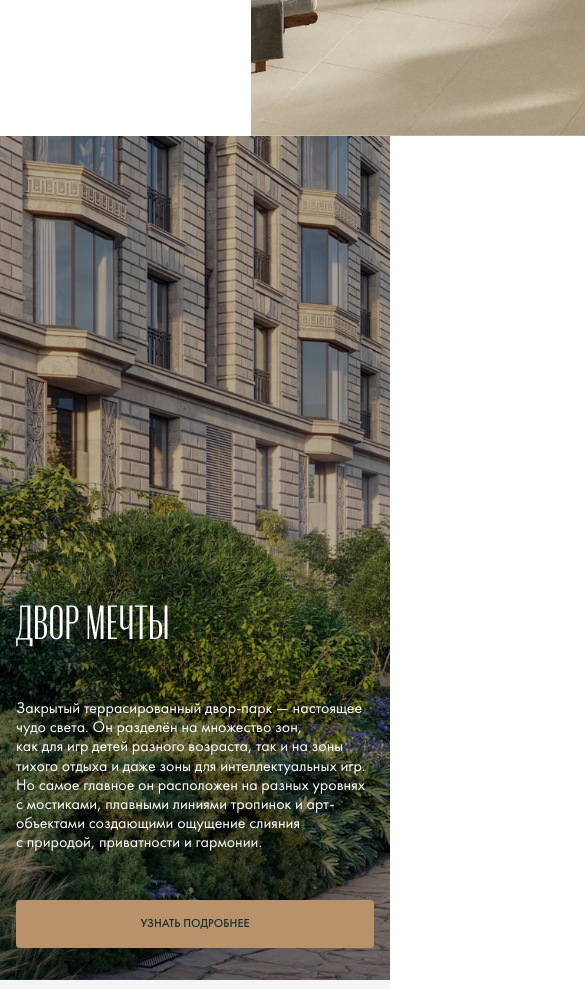
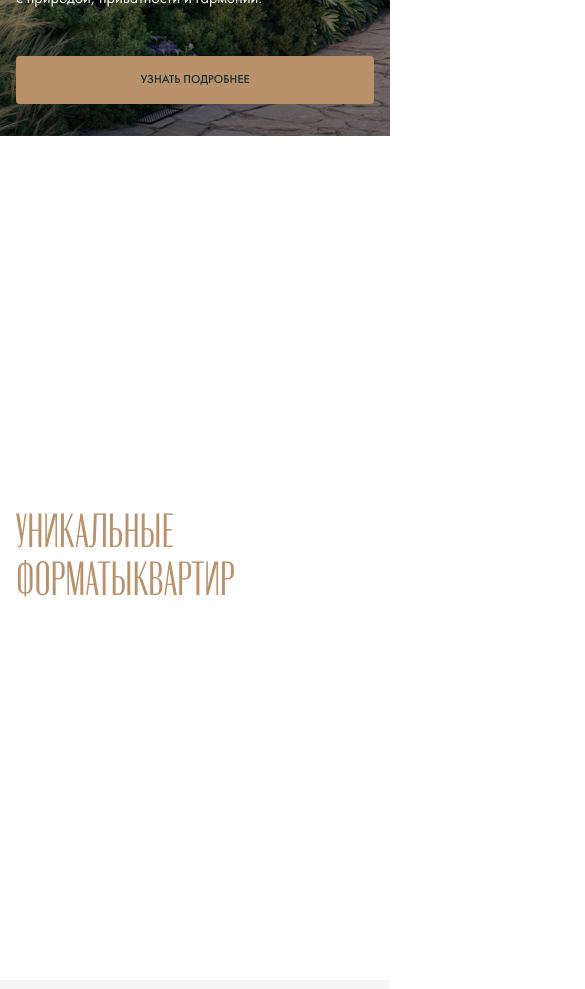
Before and after one commit to stdkvb/piermont, a Next.js app: page / in a window 390 px wide. Shown: the part 9620-10609 px from the top of the page, 585 px wide, since content can reach past the window. Built offline with nearby package versions, Linux system fonts and the light colour scheme.

Commit message:
add unique formats

```diff
--- a/app/page.tsx
+++ b/app/page.tsx
@@ -39,7 +39,6 @@ export default function Home() {
       </section>
       <Slider data={data.secondSlider} />
       <Details />
-      <UniqueFormats />
       <section
         className="h-screen max-h-[1080px] flex flex-col justify-end pb-[32px] md:pb-[64px]"
         style={{
@@ -60,6 +59,7 @@ export default function Home() {
           <Button variant="gold">узнать подробнее</Button>
         </div>
       </section>
+      <UniqueFormats />
       <section className="container py-[64px] md:py-[160px] xl:py-[120px] flex flex-col gap-[24px] xl:flex-row xl:gap-[84px]">
         <div className="flex flex-col gap-[24px] lg:w-[584px] xl:justify-end">
           <h2 className="header_2 text-gold">HART-DEVELOPMENT</h2>
--- a/components/shared/UniqueFormats.tsx
+++ b/components/shared/UniqueFormats.tsx
@@ -1,37 +1,98 @@
+"use client";
+
 import { Button } from "../ui";
+import { useRef, useEffect } from "react";
+import gsap from "gsap";
+import { ScrollTrigger } from "gsap/ScrollTrigger";
 
-type Props = {};
+gsap.registerPlugin(ScrollTrigger);
 
 const specification = [
   { title: "Секция", value: "3" },
   { title: "Площадь", value: "45-85 М2" },
+  { title: "Этаж", value: "2-5" },
+  { title: "Окна", value: "на северо-запад" },
+  { title: "Вид", value: "во двор" },
 ];
 
-export const UniqueFormats = (props: Props) => {
+export const UniqueFormats = () => {
+  const containerRef = useRef<HTMLDivElement>(null);
+  const sectionRef = useRef<HTMLDivElement>(null);
+  const contentRefs = useRef<HTMLDivElement[]>([]);
+
+  useEffect(() => {
+    const container = containerRef.current;
+    const section = sectionRef.current;
+
+    if (container && section) {
+      const totalWidth = contentRefs.current.reduce(
+        (acc, el) => acc + el.offsetWidth,
+        0
+      );
+      container.style.width = `${totalWidth}px`;
+
+      const viewportWidth = window.innerWidth;
+
+      const horizontalScroll = gsap.to(container, {
+        x: -(totalWidth - viewportWidth),
+        ease: "none",
+        scrollTrigger: {
+          trigger: section,
+          start: "top top",
+          end: () => `+=${totalWidth - viewportWidth}`,
+          scrub: 1,
+          pin: true,
+          anticipatePin: 1,
+        },
+      });
+
+      return () => {
+        horizontalScroll.kill();
+      };
+    }
+  }, []);
+
   return (
-    <section className="h-screen max-h-[1123px] flex bg-white">
-      <div className="container flex items-center w-screen m-w-[820px]">
+    <section
+      ref={sectionRef}
+      className="relative h-screen max-h-[1123px] flex flex-col bg-white overflow-hidden"
+    >
+      <div
+        ref={containerRef}
+        className="flex h-full items-start"
+        style={{ width: "auto" }}
+      >
+        <div
+          ref={(el) => (contentRefs.current[0] = el!)}
+          className="container h-full w-screen flex-shrink-0 flex flex-col justify-center md:w-[820px]"
+        >
           <h2 className="header_2 text-gold">
-          Уникальные
-          <br className="md:hidden" />
+            Уникальные <br className="md:hidden" />
             форматы
             <br className="hidden md:block" />
             квартир
           </h2>
         </div>
+        <div
+          ref={(el) => (contentRefs.current[1] = el!)}
+          className="w-screen h-full flex-shrink-0 md:w-[960px]"
+        >
           <img
             src="/images/patio.png"
             alt="photo"
-        className="w-screen max-w-[960px] object-cover"
+            className="w-full h-full object-cover"
           />
-      <div className="container flex flex-col items-center justify-center gap-[40px] w-screen m-w-[820px] py-[48px]">
+        </div>
+        <div
+          ref={(el) => (contentRefs.current[2] = el!)}
+          className="container h-full flex flex-col items-center justify-between gap-[24px] md:gap-[40px] w-screen flex-shrink-0 py-[32px] md:py-[100px] 2xl:py-[140px] md:w-[820px]"
+        >
           <img src="/images/plan1.png" alt="plan" />
           <p className="header_4 text-gold uppercase">
             Двухуровневый пентхаус с патио
           </p>
-        <ul className="w-[368px] flex flex-col gap-[10px]">
-          {specification.map((spec) => {
-            return (
+          <ul className="w-[275px] flex flex-col gap-[10px]">
+            {specification.map((spec) => (
               <li key={spec.title} className="flex justify-between">
                 <span className="text-grey body_base uppercase">
                   {spec.title}
@@ -40,19 +101,20 @@ export const UniqueFormats = (props: Props) => {
                   {spec.value}
                 </span>
               </li>
-            );
-          })}
+            ))}
           </ul>
           <Button variant="gold">Выбрать пентхаус с патио</Button>
         </div>
+
         <div
-        className="w-screen h-full max-w-[1100px] flex flex-col justify-center"
+          ref={(el) => (contentRefs.current[3] = el!)}
+          className="flex h-full w-screen flex-shrink-0 py-[32px] md:py-[100px] 2xl:py-[140px] md:w-[960px]"
           style={{
             background:
               "linear-gradient(rgba(0, 0, 0, 0.3),rgba(0, 0, 0, 0.3)), url('/images/room.png') center center / cover scroll no-repeat",
           }}
         >
-        <div className="container py-[48px] flex flex-col items-start justify-between h-full max-h-[740px]">
+          <div className="container w-screen max-w-[1100px] flex flex-col items-start justify-between">
             <h2 className="header_2 text-white">
               Найдите
               <br />
@@ -63,6 +125,7 @@ export const UniqueFormats = (props: Props) => {
             <Button variant="gold">Посмотреть все планировки</Button>
           </div>
         </div>
+      </div>
     </section>
   );
 };
```
Lines whose indentation alone changed are shown as unchanged.
